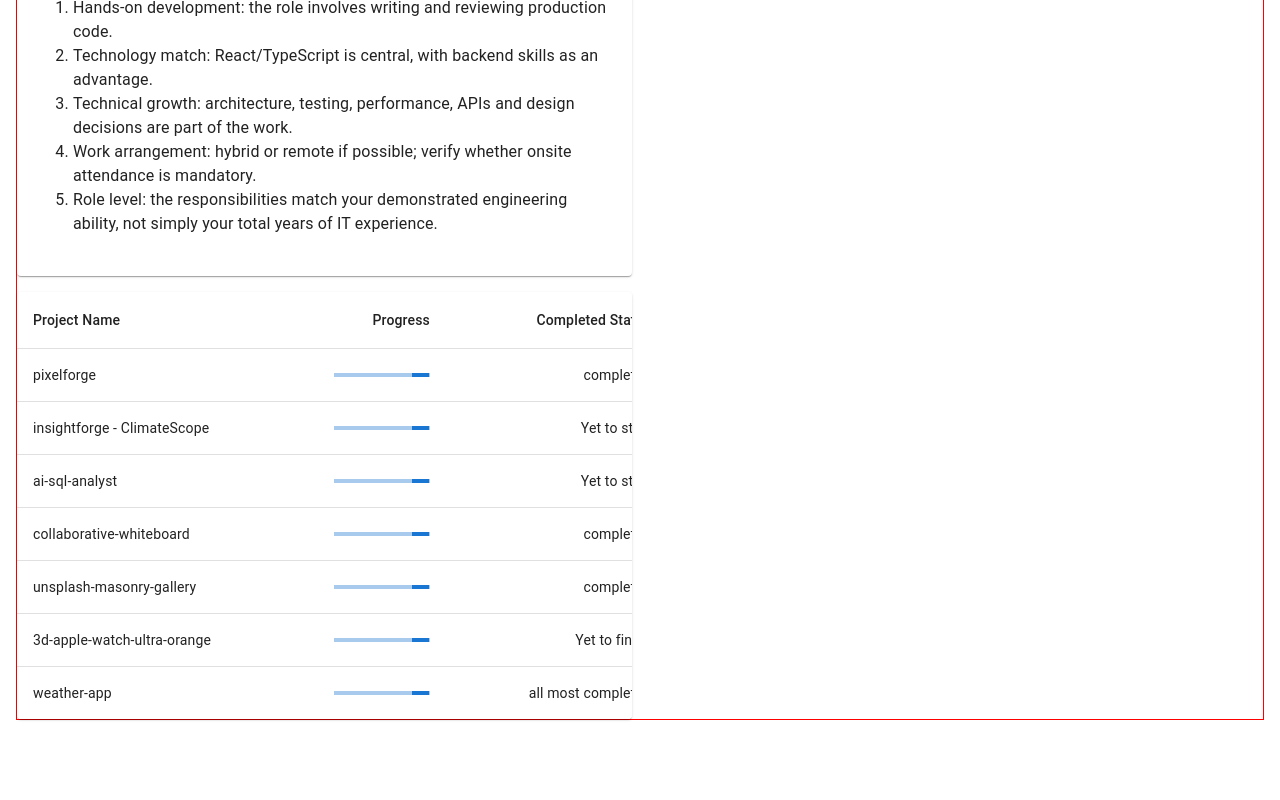
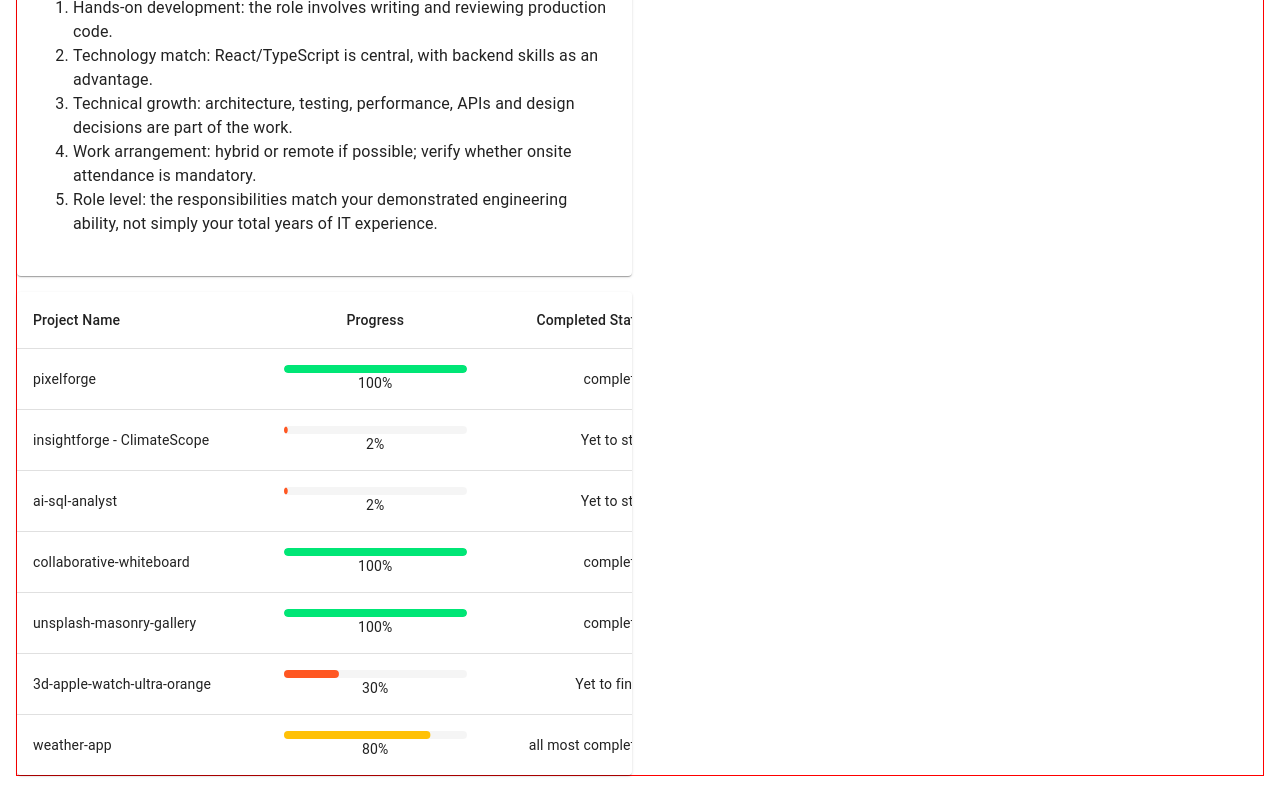
Before and after one commit to pramodboda/developer-analytics, a React (Vite) app in the folder client/: page /tech/career-goals in a window 1280 px wide. Shown: the part 3073-3873 px from the top of the page. Before the commit the page ends 3817 px from the top, so only its background shows below. Built offline with nearby package versions, Linux system fonts and the light colour scheme.

Commit message:
UPDATE: UI

```diff
--- a/client/src/app/data/portfolioProjects.ts
+++ b/client/src/app/data/portfolioProjects.ts
@@ -3,40 +3,47 @@ export const portfolioProjects = [
     {
         project_name: "pixelforge",
         progress: 100,
-        completed_status: "completed"
+        completed_status: "completed",
+        deployedLive: false
     },
     {
         project_name: "insightforge - ClimateScope",
-        progress: 0,
-        completed_status: "Yet to start"
+        progress: 2,
+        completed_status: "Yet to start",
+        deployedLive: false
     },
     {
         project_name: "ai-sql-analyst",
-        progress: 0,
-        completed_status: "Yet to start"
+        progress: 2,
+        completed_status: "Yet to start",
+        deployedLive: false
     },
     {
         project_name: "collaborative-whiteboard",
         progress: 100,
-        completed_status: "completed"
+        completed_status: "completed",
+        deployedLive: false
     },
     {
         project_name: "unsplash-masonry-gallery",
         progress: 100,
-        completed_status: "completed"
+        completed_status: "completed",
+        deployedLive: false
     },
 
     {
         // Complete the reconstruction of the project and make is as completed
         project_name: "3d-apple-watch-ultra-orange",
         progress: 30,
-        completed_status: "Yet to finish"
+        completed_status: "Yet to finish",
+        deployedLive: false
     },
 
     {
         // Remove video backgrounds, add nice blurry climate backgrounds, add only important animation icons and make is as completed
         project_name: "weather-app",
         progress: 80,
-        completed_status: "all most completed"
+        completed_status: "all most completed",
+        deployedLive: false
     },
 ]
--- a/client/src/app/pages/Tech/CareerGoals/PortfolioProjectsTracker.tsx
+++ b/client/src/app/pages/Tech/CareerGoals/PortfolioProjectsTracker.tsx
@@ -6,38 +6,79 @@ import TableContainer from '@mui/material/TableContainer';
 import TableHead from '@mui/material/TableHead';
 import TableRow from '@mui/material/TableRow';
 import Paper from '@mui/material/Paper';
+import Stack from '@mui/material/Stack';
+import Box from '@mui/material/Box';
+import LinearProgress from '@mui/material/LinearProgress';
 
-import LinearProgress, { linearProgressClasses } from '@mui/material/LinearProgress';
-
-import { portfolioProjects } from "../../../data/portfolioProjects";
-
-
+import { portfolioProjects } from '../../../data/portfolioProjects';
 
 const rows = portfolioProjects;
 
+const setStatusColor = (value: number): string => {
+  if (value === 100) {
+    return '#00e676'; // Completed - green
+  }
+
+  if (value >= 80) {
+    return '#ffc107'; // Almost completed - yellow
+  }
+
+  if (value > 30) {
+    return '#ff9800'; // In progress - orange
+  }
+
+  return '#ff5722'; // Just started - red
+};
 
 export default function PortfolioProjectsTracker() {
   return (
     <TableContainer component={Paper}>
-      <Table sx={{ minWidth: 650 }} aria-label="simple table">
+      <Table sx={{ minWidth: 650 }} aria-label="Portfolio projects tracker">
         <TableHead>
           <TableRow>
             <TableCell>Project Name</TableCell>
-            <TableCell align="right">Progress</TableCell>
+            <TableCell align="center">Progress</TableCell>
             <TableCell align="right">Completed Status</TableCell>
           </TableRow>
         </TableHead>
+
         <TableBody>
           {rows.map((row) => (
             <TableRow
               key={row.project_name}
-              sx={{ '&:last-child td, &:last-child th': { border: 0 } }}
+              sx={{
+                '&:last-child td, &:last-child th': {
+                  border: 0,
+                },
+              }}
             >
               <TableCell component="th" scope="row">
                 {row.project_name}
               </TableCell>
-              <TableCell align="right"><LinearProgress value={row.progress} /></TableCell>
-              <TableCell align="right">{row.completed_status}</TableCell>
+
+              <TableCell align="center" sx={{ minWidth: 180 }}>
+                <Stack>
+                  <LinearProgress
+                    variant="determinate"
+                    value={Math.min(100, Math.max(0, row.progress))}
+                    sx={{
+                      height: 8,
+                      borderRadius: 4,
+                      backgroundColor: 'action.hover',
+                      [`& .MuiLinearProgress-bar`]: {
+                        backgroundColor: setStatusColor(row.progress),
+                        borderRadius: 4,
+                      },
+                    }}
+                  />
+                  <Box>{row.progress}%</Box>
+                </Stack>
+
+              </TableCell>
+
+              <TableCell align="right">
+                {row.completed_status}
+              </TableCell>
             </TableRow>
           ))}
         </TableBody>
```
